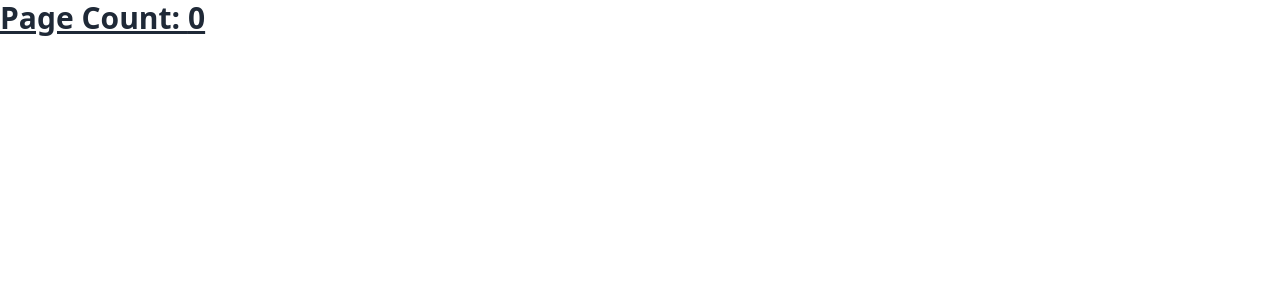
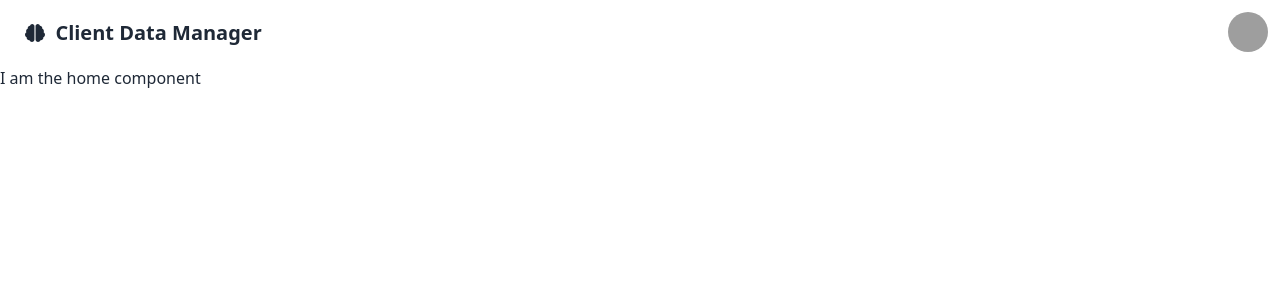
Before and after one commit to cnickscofield21/phase-5-project, a React (Create React App) app in the folder client/: page / in a window 1280 px wide. Shown: the top 300 px of the page. Built offline with nearby package versions, Linux system fonts and the light colour scheme; no server answers; grey boxes are pictures that could not be loaded.

Commit message:
Installed React-Icons, minor additions to front-end components.

```diff
--- a/client/package.json
+++ b/client/package.json
@@ -10,6 +10,7 @@
     "daisyui": "^2.51.4",
     "react": "^18.2.0",
     "react-dom": "^18.2.0",
+    "react-icons": "^4.8.0",
     "react-router-dom": "^6.9.0",
     "react-scripts": "5.0.1",
     "web-vitals": "^2.1.4"
--- a/client/src/App.js
+++ b/client/src/App.js
@@ -1,18 +1,21 @@
 import { useState, useEffect } from "react";
+import { Link, Route, Routes } from "react-router-dom";
+import Home from "./components/Home";
+import Header from "./components/Header";
 
 function App() {
-  const [count, setCount] = useState(0);
-
-  useEffect(() => {
-    fetch("/hello")
-      .then((r) => r.json())
-      .then((data) => setCount(data.count));
-  }, []);
 
   return (
-    <div className="App">
-      <h1 className="text-3xl font-bold underline">Page Count: {count}</h1>
-    </div>
+    <>
+      <Header />
+      <Routes>
+        <Route path="/" element={<Home />} />
+      </Routes>
+        {/*
+        <div className="App">
+        <h1 className="text-3xl font-bold underline">Page Count: {count}</h1>
+      </div> */}
+    </>
   );
 }
 
--- /dev/null
+++ b/client/src/components/AvatarDropdown.js
@@ -0,0 +1,26 @@
+function AvatarDropdown() {
+  /**
+   * Thought... Fill avatar circle with bg color and first initial of first name?
+   */
+  return (
+    <div className="dropdown dropdown-end">
+      <label tabIndex={0} className="btn btn-ghost btn-circle avatar">
+        <div className="w-10 rounded-full">
+          <img src="/images/stock/photo-1534528741775-53994a69daeb.jpg" />
+        </div>
+      </label>
+      <ul tabIndex={0} className="mt-3 p-2 shadow menu menu-compact dropdown-content bg-base-100 rounded-box w-52">
+        <li>
+          <a className="justify-between">
+            Profile
+            <span className="badge">New</span>
+          </a>
+        </li>
+        <li><a>Settings</a></li>
+        <li><a>Logout</a></li>
+      </ul>
+    </div>
+  );
+}
+
+export default AvatarDropdown;
--- a/client/src/components/Header.js
+++ b/client/src/components/Header.js
@@ -1,7 +1,17 @@
+import {FaBrain} from "react-icons/fa";
+import AvatarDropdown from "./AvatarDropdown"
+
 function Header () {
   return(
-    <>
-    </>
+    <div className="navbar bg-base-100">
+      <div className="flex-1">
+        <a className="btn btn-ghost normal-case text-xl"><FaBrain />&nbsp;&nbsp;Client Data Manager</a>
+      </div>
+      <div className="flex-none gap-2">
+        {/* Multi-use Avatar/Dropdown element */}
+      <AvatarDropdown />
+      </div>
+    </div>
   )
 }
 
--- a/client/src/components/Home.js
+++ b/client/src/components/Home.js
@@ -1,6 +1,7 @@
 function Home () {
   return(
     <>
+      <div>I am the home component</div>
     </>
   )
 }
--- a/client/src/index.js
+++ b/client/src/index.js
@@ -2,16 +2,13 @@ import React from 'react';
 import ReactDOM from 'react-dom/client';
 import './index.css';
 import App from './App';
-import reportWebVitals from './reportWebVitals';
+import { BrowserRouter } from "react-router-dom";
 
 const root = ReactDOM.createRoot(document.getElementById('root'));
 root.render(
   <React.StrictMode>
-    <App />
+    <BrowserRouter>
+      <App />
+    </BrowserRouter>
   </React.StrictMode>
 );
-
-// If you want to start measuring performance in your app, pass a function
-// to log results (for example: reportWebVitals(console.log))
-// or send to an analytics endpoint. Learn more: https://bit.ly/CRA-vitals
-reportWebVitals();
```
Also changed, not shown: 1 other file (tests, documents, lock files or other folders).
